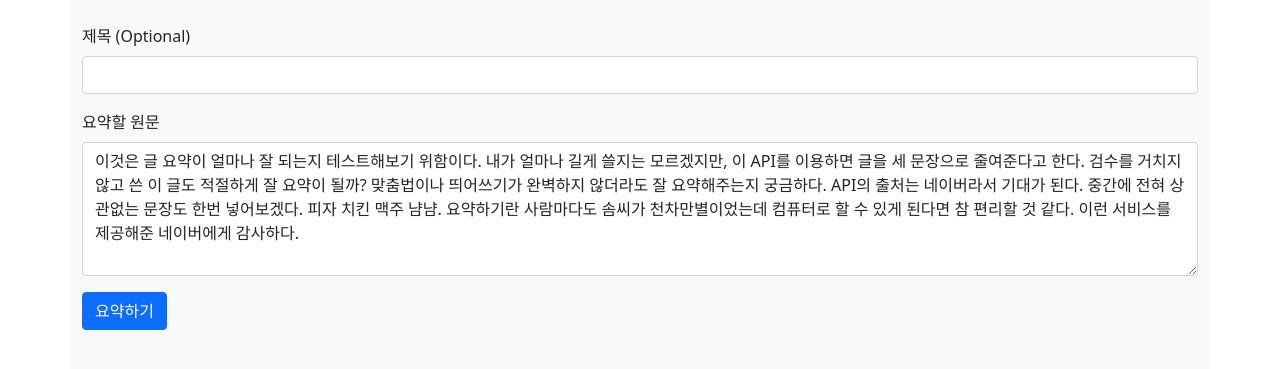
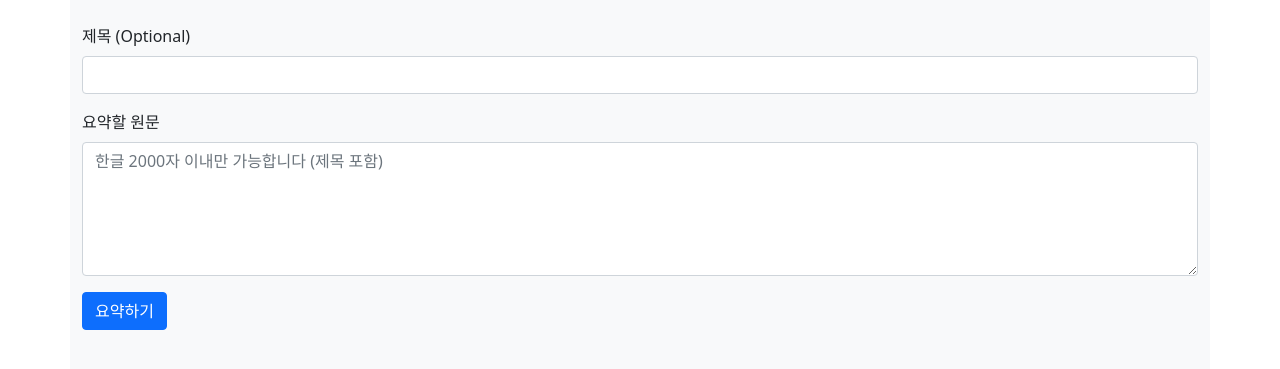
Before and after one commit to Guest-01/ds-section3-project, a Flask app: page /summarize in a window 1280 px wide. Shown: the part 56-425 px from the top of the page. Run offline with Flask 2, Linux system fonts and the light colour scheme.

Commit message:
remove test content

```diff
--- a/three_line/templates/summarize.html
+++ b/three_line/templates/summarize.html
@@ -12,8 +12,7 @@ Summarize
   </div>
   <div class="mb-3">
     <label for="content" class="form-label">요약할 원문</label>
-    <textarea class="form-control" id="content" name='content' rows="5" placeholder="한글 2000자 이내만 가능합니다 (제목 포함)">이것은 글 요약이 얼마나 잘 되는지 테스트해보기 위함이다. 내가 얼마나 길게 쓸지는 모르겠지만, 이 API를 이용하면 글을 세 문장으로 줄여준다고 한다. 검수를 거치지 않고 쓴 이 글도 적절하게 잘 요약이 될까? 맞춤법이나 띄어쓰기가 완벽하지 않더라도 잘 요약해주는지 궁금하다. API의 출처는 네이버라서 기대가 된다. 중간에 전혀 상관없는 문장도 한번 넣어보겠다. 피자 치킨 맥주 냠냠. 요약하기란 사람마다도 솜씨가 천차만별이었는데 컴퓨터로 할 수 있게 된다면 참 편리할 것 같다. 이런 서비스를 제공해준 네이버에게 감사하다.
-    </textarea>
+    <textarea class="form-control" id="content" name='content' rows="5" placeholder="한글 2000자 이내만 가능합니다 (제목 포함)"></textarea>
   </div>
   <div class="mb-3">
     <button type="submit" class="btn btn-primary">요약하기</button>
```
